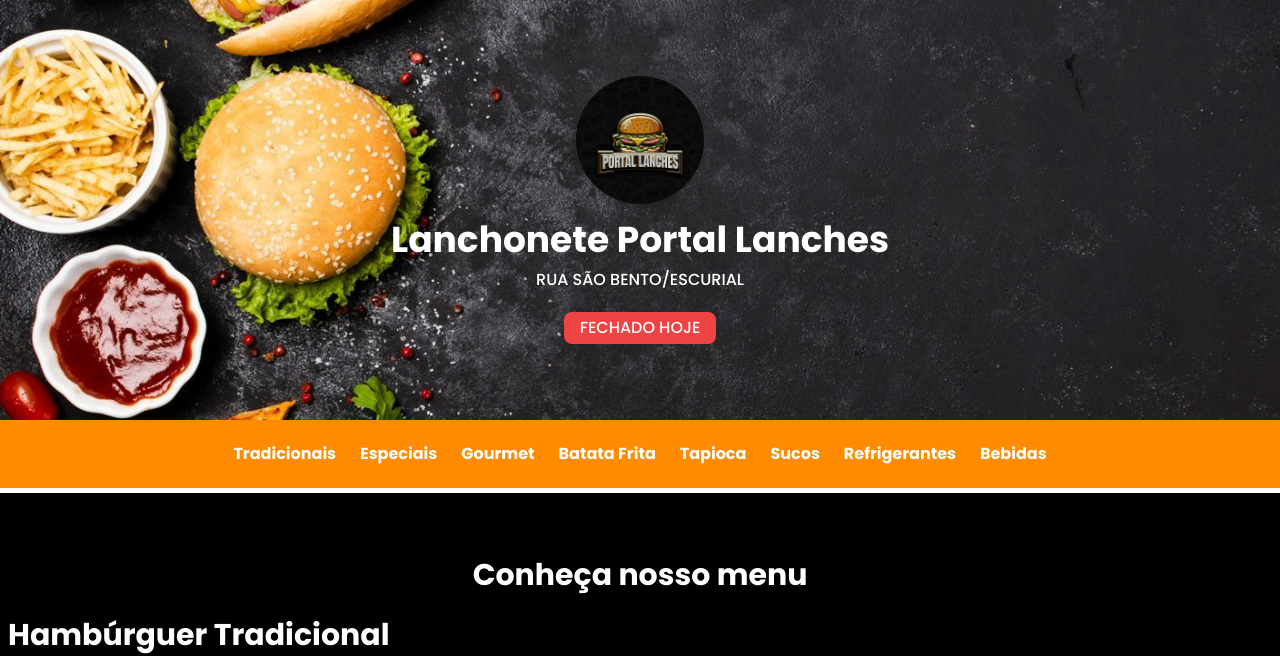
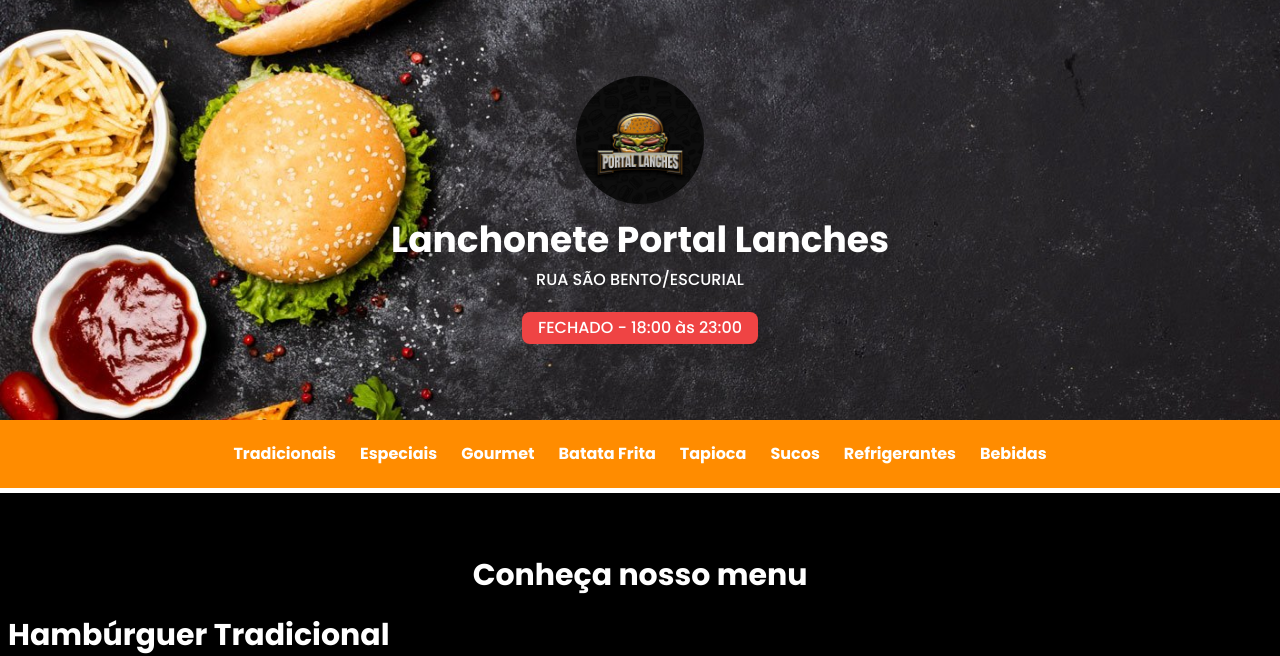
Before and after one commit to crystallcode/lanchonete-portal-lanches, a website: page index.html in a window 1280 px wide. Shown: the top 656 px of the page. Drawn offline with nearby package versions, Linux system fonts and the light colour scheme; grey boxes are pictures that could not be loaded.

Commit message:
Update index.html

```diff
--- a/index.html
+++ b/index.html
@@ -44,7 +44,7 @@
             <span class="text-white font-medium">RUA SÃO BENTO/ESCURIAL</span>
 
             <div class="bg-green-600 px-4 py-1 rounded-lg mt-5" id="date-span">
-                <span class="text-white font-medium" id="horario-e-dia">FECHADO HOJE</span>
+                <span class="text-white font-medium" id="horario-e-dia">FECHADO - 18:00 às 23:00</span>
             </div>
         </div>
     </header>
```
